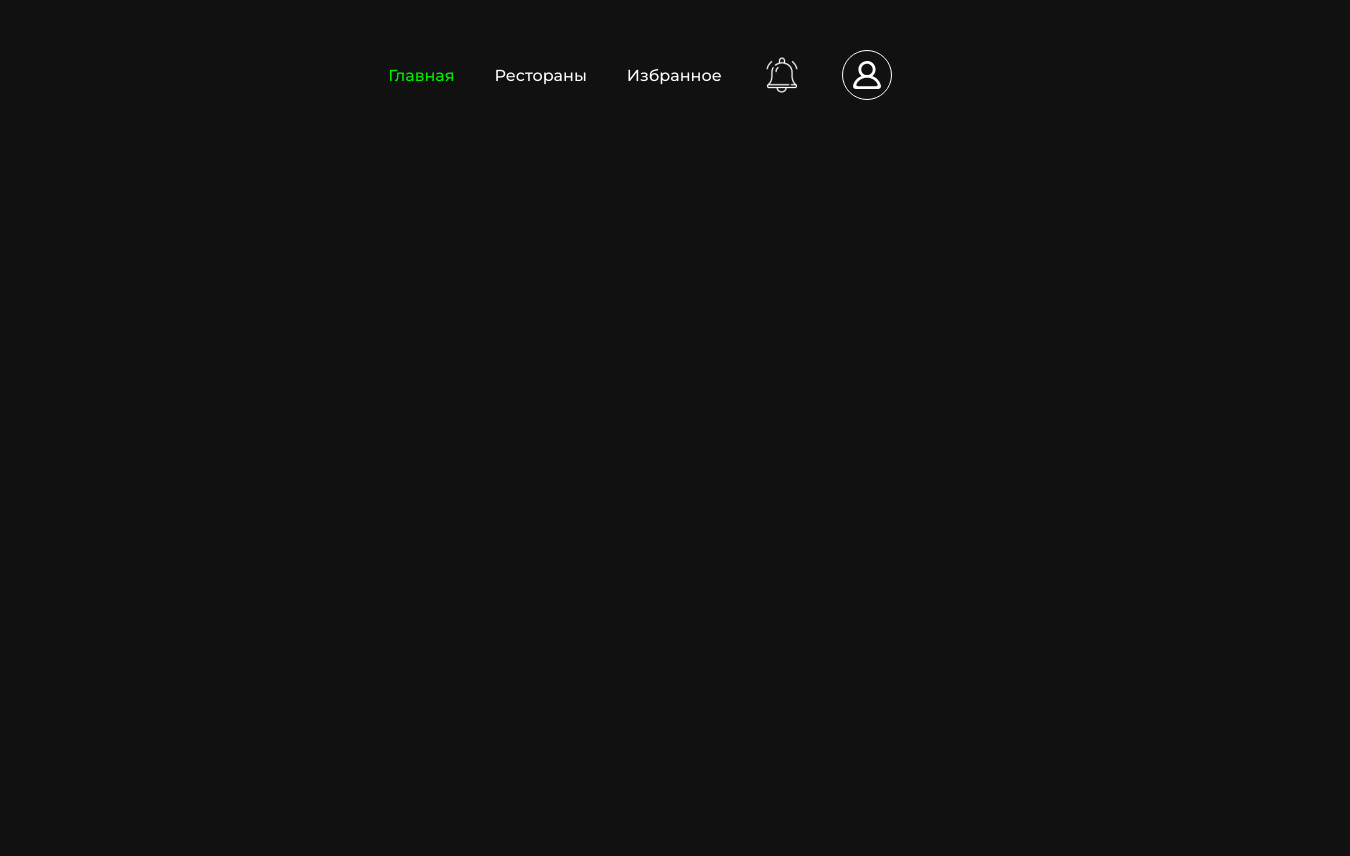
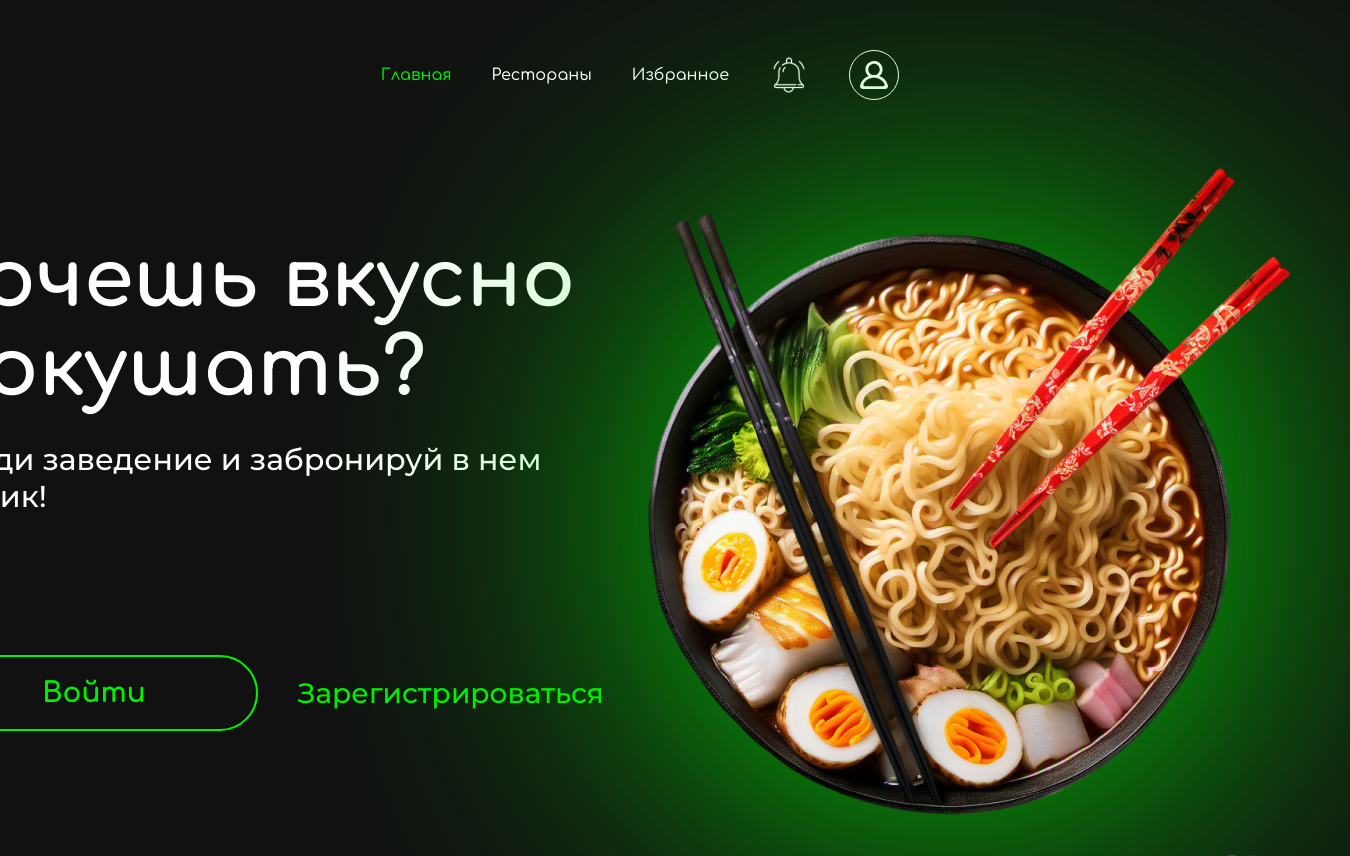
Before and after one commit to MyLongCode/bookingRestaurants, a Next.js app in the folder frontend/: page / in a window 1280 px wide. Shown: the whole page, 1350 px wide, since content can reach past the window. Before the commit the page ends 800 px from the top, so only its background shows below. Built offline with nearby package versions, Linux system fonts and the light colour scheme.

Commit message:
added homePage and custom button component

```diff
--- a/frontend/src/app/globals.scss
+++ b/frontend/src/app/globals.scss
@@ -24,3 +24,9 @@ h1, h2, h3, h4, h5 {
 ul {
   list-style: none;
 }
+
+button {
+  outline: none;
+  border: none;
+  cursor: pointer;
+}
--- a/frontend/src/app/layout.tsx
+++ b/frontend/src/app/layout.tsx
@@ -18,7 +18,7 @@ export default function RootLayout({
 }>) {
   return (
     <html lang="en">
-      <body className={clsx(montserrat.className, comfortaa.variable)}>
+      <body className={clsx(comfortaa.className, montserrat.variable)}>
         <Header>
           <Header.Nav>
             <Header.NavLink href={"/"} text={"Главная"} />
--- a/frontend/src/app/page.module.scss
+++ b/frontend/src/app/page.module.scss
@@ -0,0 +1,43 @@
+@import "@/styles/variables/variables";
+
+
+.wrapper {
+  display: flex;
+  justify-content: center;
+  align-items: center;
+  margin-top: 10px;
+}
+
+.btns {
+  display: flex;
+  gap: 40px;
+  margin-top: 40px;
+}
+
+.mainContainer {
+  display: flex;
+  flex-direction: column;
+  gap: 100px;
+}
+
+.textContainer {
+  display: flex;
+  flex-direction: column;
+  gap: 27px;
+}
+
+.subtitle {
+  font-family: var(--font-montserrat);
+  font-size: 1.88rem;
+}
+
+.imgContainer {
+  position: relative;
+  max-width: 746px;
+  height: 746px;
+  aspect-ratio: 1 / 1;
+}
+
+.img {
+  filter: drop-shadow(5px 5px 150px $green-glow-color);
+}
--- a/frontend/src/app/page.tsx
+++ b/frontend/src/app/page.tsx
@@ -1,3 +1,39 @@
+import Image from "next/image";
+import styles from "./page.module.scss";
+import Button from "@/components/shared/button/Button";
+
 export default function Home() {
-  return <main></main>;
+  return (
+    <main className={styles.wrapper}>
+      <div className={styles.mainContainer}>
+        <div className={styles.textContainer}>
+          <h1>
+            Хочешь вкусно
+            <br /> покушать?
+          </h1>
+          <p className={styles.subtitle}>
+            Найди заведение и забронируй в нем столик!
+          </p>
+        </div>
+        <div className={styles.btns}>
+          <Button font={"comfortaa"} style={"outlined"}>
+            Войти
+          </Button>
+          <Button font={"default"} style={"flat"}>
+            Зарегистрироваться
+          </Button>
+        </div>
+      </div>
+      <div className={styles.imgContainer}>
+        <Image
+          className={styles.img}
+          src={"/HomePageRamen.png"}
+          alt={"Рамен"}
+          fill
+          sizes={"1"}
+          priority
+        />
+      </div>
+    </main>
+  );
 }
--- /dev/null
+++ b/frontend/src/components/shared/button/Button.tsx
@@ -0,0 +1,33 @@
+import React, { ReactNode } from "react";
+import { clsx } from "clsx";
+import styles from "./button.module.scss";
+
+type ButtonStyle = "filled" | "outlined" | "flat";
+type ButtonFont = "default" | "comfortaa";
+
+type ButtonProps = React.ComponentProps<"button"> & {
+  style: ButtonStyle;
+  font: ButtonFont;
+  children?: ReactNode;
+};
+
+const Button = ({ style, font, children, ...props }: ButtonProps) => {
+  return (
+    <button
+      className={clsx(
+        styles.wrapper,
+        font === "comfortaa" && styles.comfortaa,
+        {
+          [styles.filled]: style === "filled",
+          [styles.outlined]: style === "outlined",
+          [styles.flat]: style === "flat",
+        },
+      )}
+      {...props}
+    >
+      {children}
+    </button>
+  );
+};
+
+export default Button;
--- /dev/null
+++ b/frontend/src/components/shared/button/button.module.scss
@@ -0,0 +1,30 @@
+@import "@/styles/variables/variables";
+
+.wrapper {
+  font-size: 1.75rem;
+  font-family: var(--font-montserrat);
+  border-radius: 50px;
+  padding: 20px 110px;
+  color: $text-color-accent;
+}
+
+.comfortaa {
+  font-family: var(--font-comfortaa);
+  font-weight: 700;
+}
+
+.filled {
+  color: black;
+  background-color: $btn-main-color;
+}
+
+.outlined {
+  background: none;
+  border: 2px solid $btn-main-color;
+}
+
+.flat {
+  padding: 0;
+  border-radius: 0;
+  background: none;
+}
--- a/frontend/src/styles/fonts/index.ts
+++ b/frontend/src/styles/fonts/index.ts
@@ -3,6 +3,7 @@ import localFont from "next/font/local";
 
 export const montserrat = Montserrat({
   subsets: ["latin"],
+  variable: "--font-montserrat",
   weight: ["500", "600"],
 });
 export const comfortaa = Comfortaa({
--- a/frontend/src/styles/variables/_variables.scss
+++ b/frontend/src/styles/variables/_variables.scss
@@ -1,3 +1,6 @@
 $bg-color: #111111;
 $text-color-main: #ffffff;
 $text-color-accent: #00F100;
+$green-glow-color: #00F100;
+
+$btn-main-color: #00F100;
```
Also changed, not shown: frontend/public/HomePageRamen.png (added).
